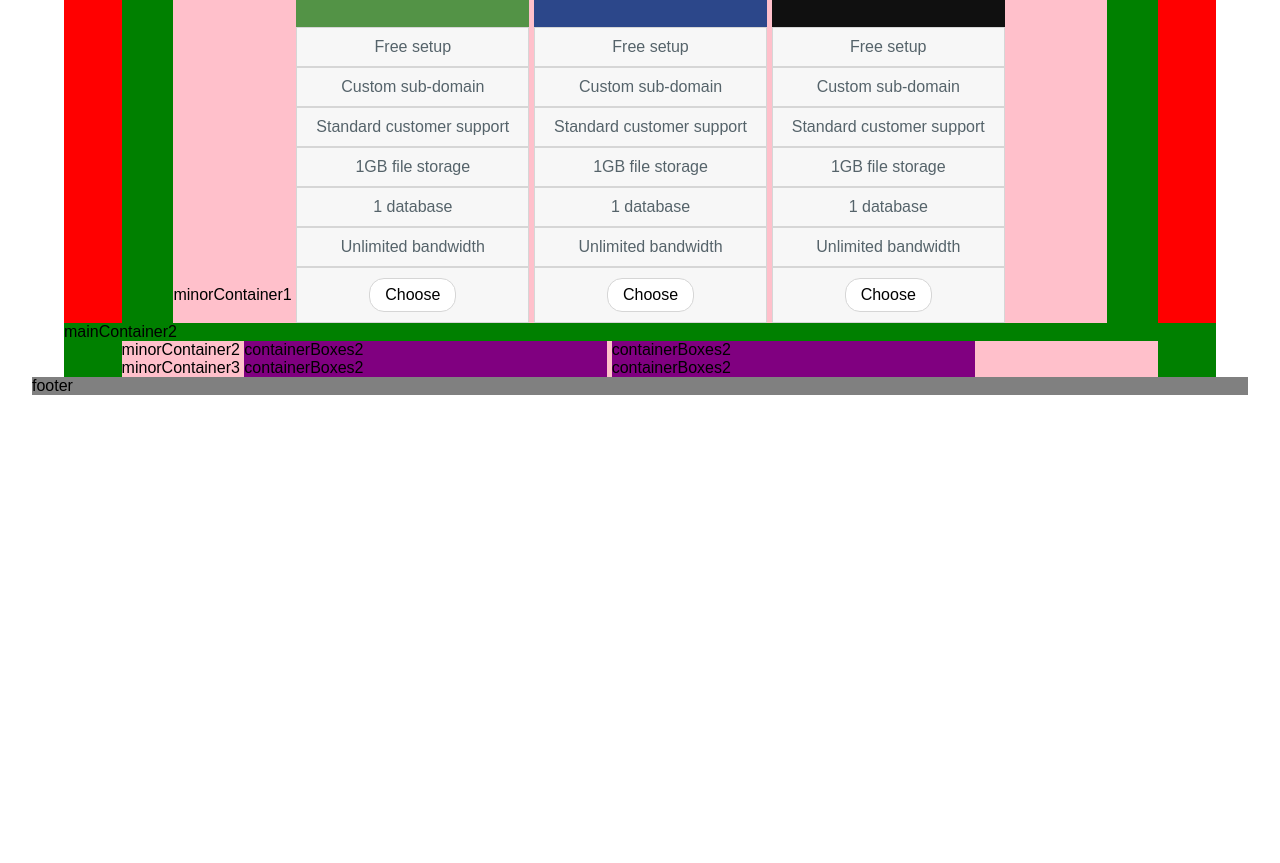
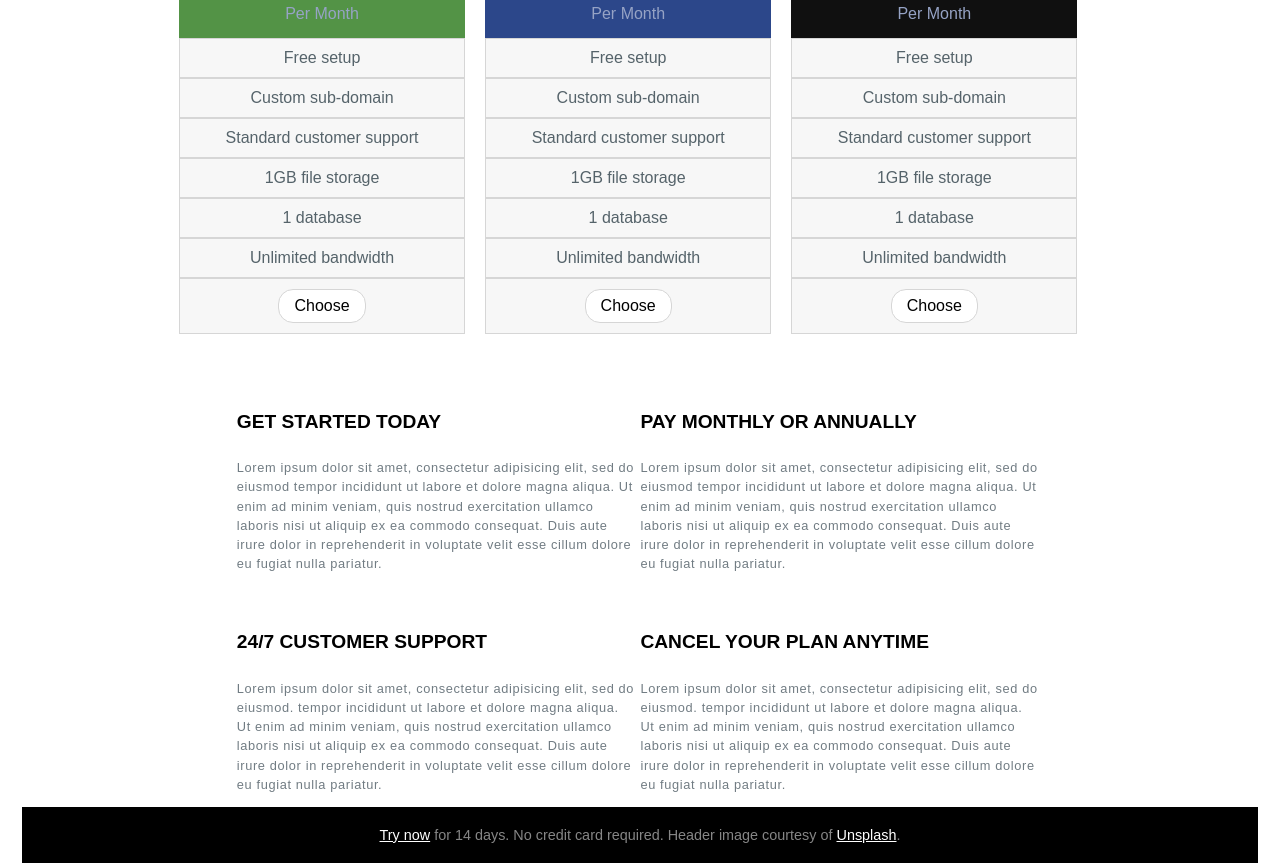
Before and after one commit to JesseSoldat/simple-pricing-, a plain HTML site: page index.html in a window 1280 px wide. Shown: the part 596-1459 px from the top of the page. Before the commit the page ends 991 px from the top, so only its background shows below. Drawn offline with Linux system fonts and the light colour scheme.

Commit message:
finished main part 2 and the footer

```diff
--- a/index.html
+++ b/index.html
@@ -24,10 +24,10 @@
 </div> <!-- end of header -->
 
 <!-- page container -->
-<div class="pageContainer">pageContainer
+<div class="pageContainer">
 <!-- main container 1-->
-<div class="mainContainer1">mainContainer1
-<div class="minorContainer1">minorContainer1
+<div class="mainContainer1">
+<div class="minorContainer1">
 <!-- container box green -->
 <div class="containerBoxes1">
 <!-- green box -->
@@ -97,20 +97,52 @@
 </div> <!-- end of mainContainer1 -->
 
 <!-- mainContainer2 -->
-<div class="mainContainer2">mainContainer2
-<div class="minorContainer2">minorContainer2
-<div class="containerBoxes2">containerBoxes2</div>
-<div class="containerBoxes2">containerBoxes2</div>
+<div class="mainContainer2">
+<div class="minorContainer2">
+<div class="containerBoxes2">
+<div class="infoText"><h1>GET STARTED TODAY</h1></div>
+<div class="pInfo"><p>Lorem ipsum dolor sit amet, consectetur adipisicing elit, sed do eiusmod
+tempor incididunt ut labore et dolore magna aliqua. Ut enim ad minim veniam,
+quis nostrud exercitation ullamco laboris nisi ut aliquip ex ea commodo
+consequat. Duis aute irure dolor in reprehenderit in voluptate velit esse
+cillum dolore eu fugiat nulla pariatur.</p></div>
+</div> <!-- end of 1st container -->
+<div class="containerBoxes2">
+<div class="infoText"><h1>PAY MONTHLY OR ANNUALLY</h1></div>
+<div class="pInfo"><p>Lorem ipsum dolor sit amet, consectetur adipisicing elit, sed do eiusmod
+tempor incididunt ut labore et dolore magna aliqua. Ut enim ad minim veniam,
+quis nostrud exercitation ullamco laboris nisi ut aliquip ex ea commodo
+consequat. Duis aute irure dolor in reprehenderit in voluptate velit esse
+cillum dolore eu fugiat nulla pariatur.</p></div>
+</div> <!-- end of 2nd container -->
 </div> <!-- end of minorContainer2 -->
-<div class="minorContainer3">minorContainer3
-<div class="containerBoxes2">containerBoxes2</div>
-<div class="containerBoxes2">containerBoxes2</div>
+
+<div class="minorContainer3">
+<div class="containerBoxes2">
+<div class="infoText"><h1>24/7 CUSTOMER SUPPORT</h1></div>
+<div class="pInfo"><p>Lorem ipsum dolor sit amet, consectetur adipisicing elit, sed do eiusmod. tempor incididunt ut labore et dolore magna aliqua. Ut enim ad minim veniam,
+quis nostrud exercitation ullamco laboris nisi ut aliquip ex ea commodo
+consequat. Duis aute irure dolor in reprehenderit in voluptate velit esse
+cillum dolore eu fugiat nulla pariatur.</p></div>
+</div><!-- end of 3rd container -->
+
+<div class="containerBoxes2">
+<div class="infoText"><h1>CANCEL YOUR PLAN ANYTIME</h1></div>
+<div class="pInfo"><p>Lorem ipsum dolor sit amet, consectetur adipisicing elit, sed do eiusmod. tempor incididunt ut labore et dolore magna aliqua. Ut enim ad minim veniam,
+quis nostrud exercitation ullamco laboris nisi ut aliquip ex ea commodo
+consequat. Duis aute irure dolor in reprehenderit in voluptate velit esse
+cillum dolore eu fugiat nulla pariatur.</p></div>
+</div><!-- end of 4th container -->
 
 </div> <!-- end of minorContainer3 -->
 </div> <!-- end of mainContainer2 -->
 </div> <!-- end page container -->
-<div class="footer">footer</div>
 
+<div class="footer">
+<span class="underline">Try now</span>
+for 14 days. No credit card required. Header image courtesy of
+<span class="underline">Unsplash</span>.
+</div>
 
 </body>
 </html>
--- a/main.css
+++ b/main.css
@@ -10,14 +10,14 @@ ul {
 }
 /*nav*/
 .homeNav {
-width: 95%;
+width: 93%;
 margin: 0 auto;
-background-color: yellow;
+/*background-color: yellow;*/
 }
 .homeNav li {
   display: inline-block;
   color: rgb(96,103,110);
-  margin: 0 5px;
+  margin: 4px 12px 5px 5px;
 }
 .homeNav li:hover {
   text-decoration: none;
@@ -25,10 +25,10 @@ background-color: yellow;
 }
 /*header*/
 .header {
-width: 95%;
-height: 350px;
+width: 96.5%;
+height: 361px;
 margin: 0 auto;
-background-color: blue;
+/*background-color: blue;*/
 position: relative;
 overflow: hidden;
 }
@@ -64,24 +64,27 @@ overflow: hidden;
 .pageContainer {
 width: 90%;
 margin: 0 auto;
-background-color: red;
+/*background-color: red;*/
 }
 /*main content part 1*/
 .mainContainer1 {
-width: 90%;
+width: 80%;
 margin: 0 auto;
-background-color: green;
+margin-top: 3.16em;
+/*background-color: green;*/
+
 }
 .minorContainer1 {
-width: 90%;
+width: 100%;
 margin: 0 auto;
-background-color: pink;
+/*background-color: pink;*/
 }
 /*box containers*/
 .containerBoxes1  {
-width: 25%;
+width: 31%;
 margin: 0 auto;
-background-color: purple;
+margin-right: 1em;
+/*background-color: purple;*/
 display: inline-block;
 }
 /*all the boxes*/
@@ -104,12 +107,12 @@ display: inline-block;
 .smallText {
   text-align: center;
   vertical-align: middle;
-  padding: 2em;
+  padding: 1.2em 1em .9em 1em;
 }
 .bigText {
   text-align: center;
   vertical-align: middle;
-  font-size: 3em;
+  font-size: 5em;
 }
 .perMonth {
   color: rgb(150,163,197);
@@ -128,7 +131,6 @@ display: inline-block;
 .white {
   background-color: white;
 }
-
 .button {
   border-radius: 15px;
   border: 1px solid rgb(214,214,214);
@@ -141,26 +143,59 @@ display: inline-block;
 .mainContainer2 {
 width: 90%;
 margin: 0 auto;
-background-color: green;
+margin-top: 4em;
+/*background-color: green;*/
 }
 .minorContainer2 {
-width: 90%;
+width: 70%;
 margin: 0 auto;
-background-color: pink;
+margin-bottom: 2em;
+/*background-color: pink;*/
 }
 .minorContainer3 {
-width: 90%;
+width: 70%;
 margin: 0 auto;
-background-color: pink;
+/*background-color: pink;*/
 }
+/*container for all of text*/
 .containerBoxes2  {
-width: 35%;
+width: 49.5%;
 margin: 0 auto;
-background-color: purple;
+/*background-color: purple;*/
 display: inline-block;
 }
+/*text */
+.infoText {
+  width: 100%;
+  margin: 0 auto;
+  display: inline-block;
+  background-color: white;
+}
+.infoText {
+  font-size: .6em;
+}
+.pInfo {
+  color: rgb(113,124,131);
+  line-height: 1.5em;
+  font-size: .8em;
+  letter-spacing: .05em;
+  background-color: white;
+
+}
+
+
+/*footer*/
 .footer {
-  width: 95%;
+  width: 96.5%;
   margin: 0 auto;
-  background-color: grey;
+  color: rgb(134,134,134);
+  background-color: black;
+  text-align: center;
+  vertical-align: middle;
+  padding: 20px;
+  font-size: .9em;
+  box-sizing: border-box;
 }
+.underline {
+  text-decoration: underline;
+  color: white;
```
